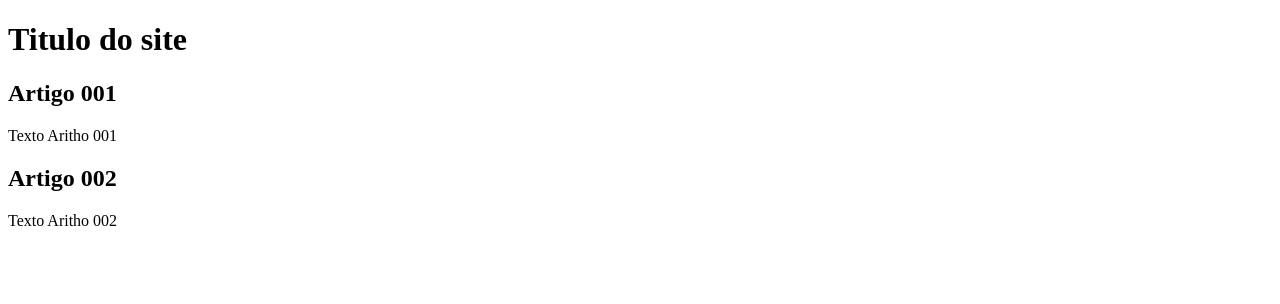
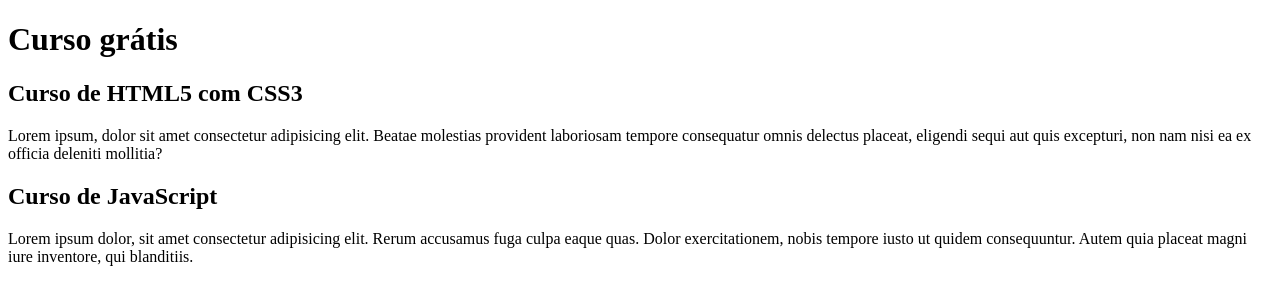
Before and after one commit to Andressa-barros92/Projeto-site, a plain HTML site: page index.html in a window 1280 px wide. Drawn offline with Linux system fonts and the light colour scheme.

Commit message:
Update index.html

```diff
--- a/index.html
+++ b/index.html
@@ -8,15 +8,15 @@
 <body>
     <main>
         <header>
-            <h1>Titulo do site  </h1>
+            <h1>Curso grátis </h1>
         </header>
         <article>
-            <h2>Artigo 001 </h2>
-            <p> Texto Aritho 001</p>
+            <h2>Curso de HTML5 com CSS3</h2>
+            <p> Lorem ipsum, dolor sit amet consectetur adipisicing elit. Beatae molestias provident laboriosam tempore consequatur omnis delectus placeat, eligendi sequi aut quis excepturi, non nam nisi ea ex officia deleniti mollitia?</p>
         </article>
         <article>
-            <h2>Artigo 002 </h2>
-            <p> Texto Aritho 002</p>
+            <h2>Curso de JavaScript</h2>
+            <p>Lorem ipsum dolor, sit amet consectetur adipisicing elit. Rerum accusamus fuga culpa eaque quas. Dolor exercitationem, nobis tempore iusto ut quidem consequuntur. Autem quia placeat magni iure inventore, qui blanditiis.</p>
         </article>
     </main>
 </body>
```
